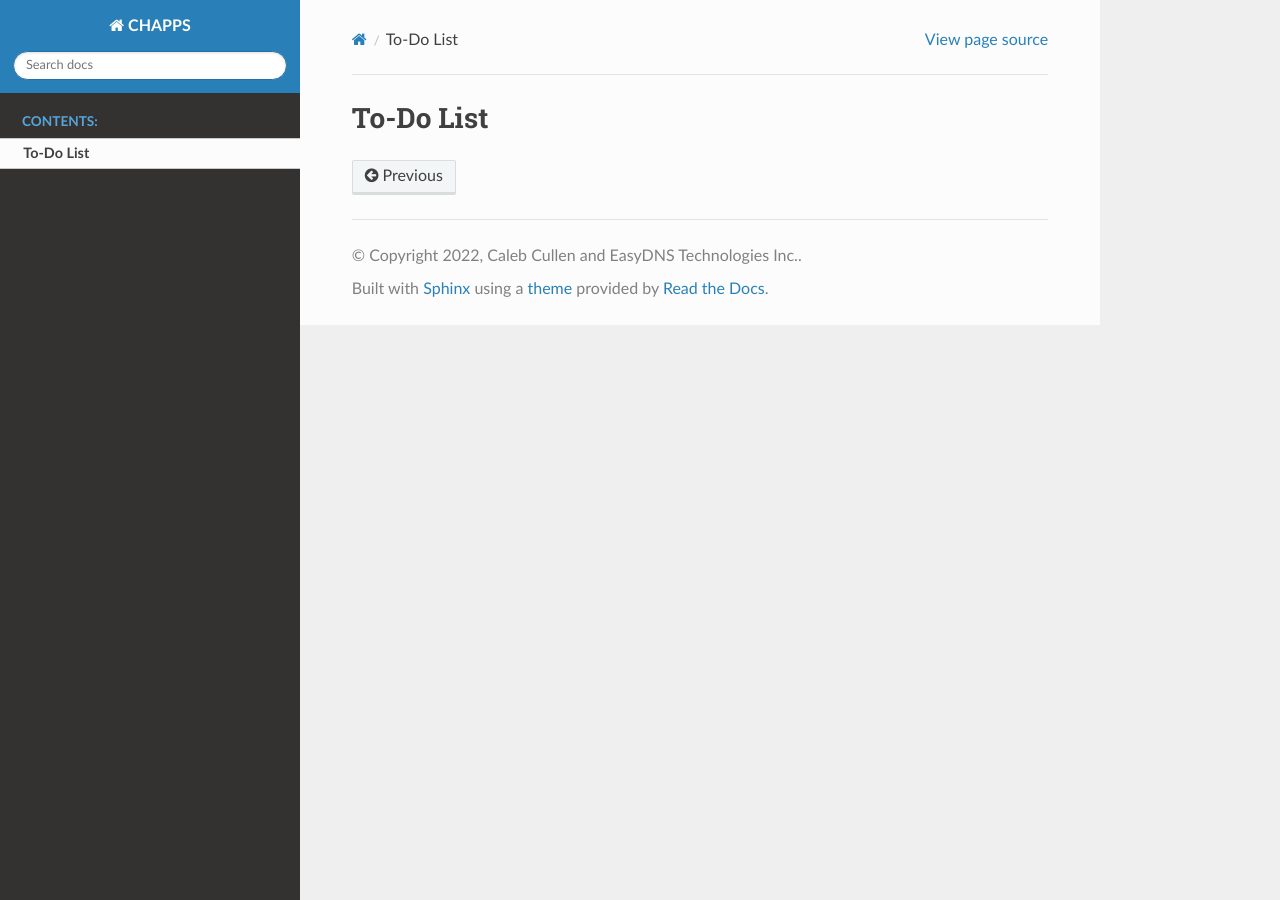
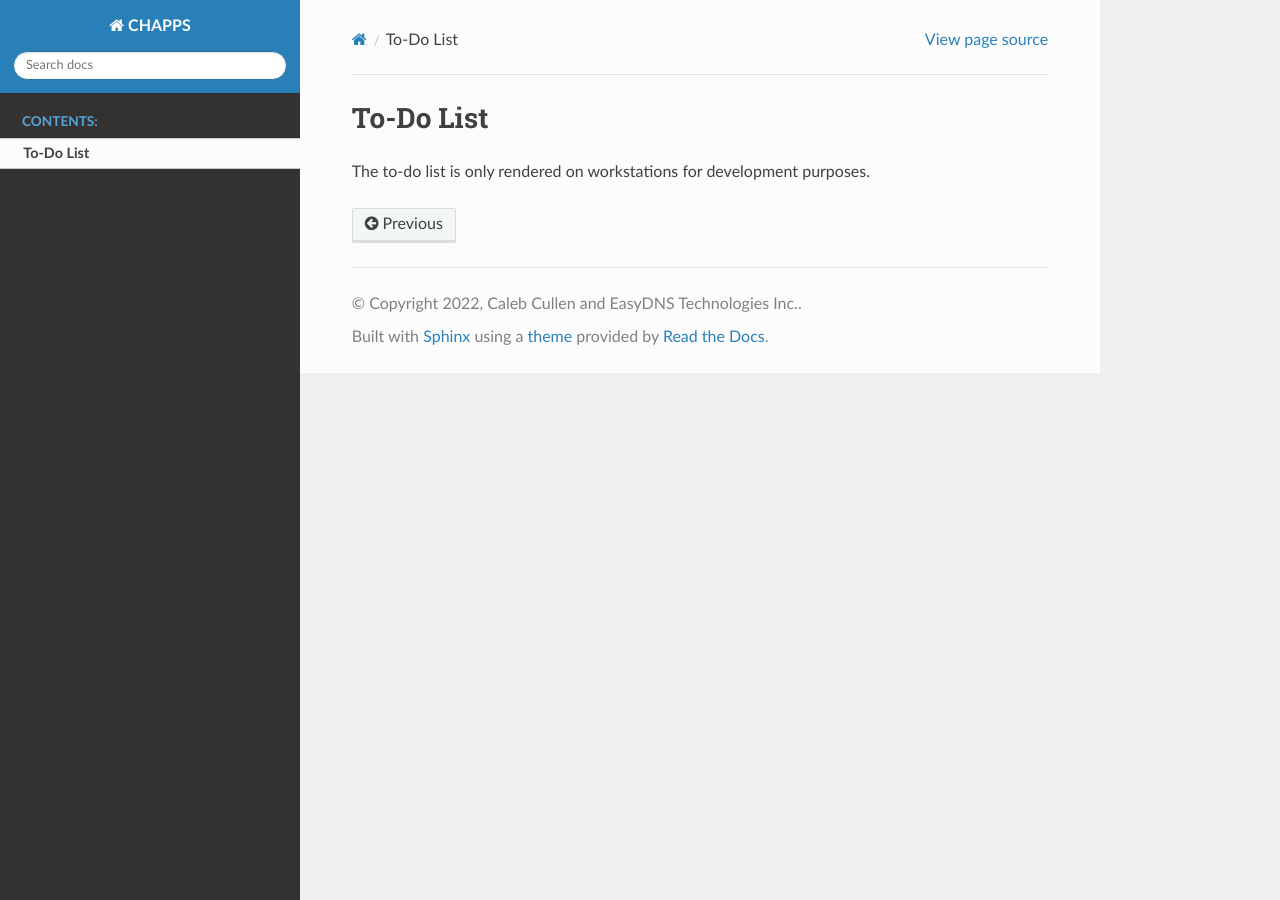
Before and after one commit to easydns/chapps, a Sphinx documentation site: the page built from docs/source/todolist.rst, in a window 1280 px wide. Built offline with Sphinx 7.4.7 and the Read the Docs theme 2.0.0, drawn with Linux system fonts in a browser that asks for light colours; pages that are not in the unit, such as notebooks, are missing from menus.

```diff
--- a/docs/source/todolist.rst
+++ b/docs/source/todolist.rst
@@ -2,3 +2,5 @@
 ==========
 
 .. todolist::
+
+The to-do list is only rendered on workstations for development purposes.
```
Also changed, not shown: 1 other file.
